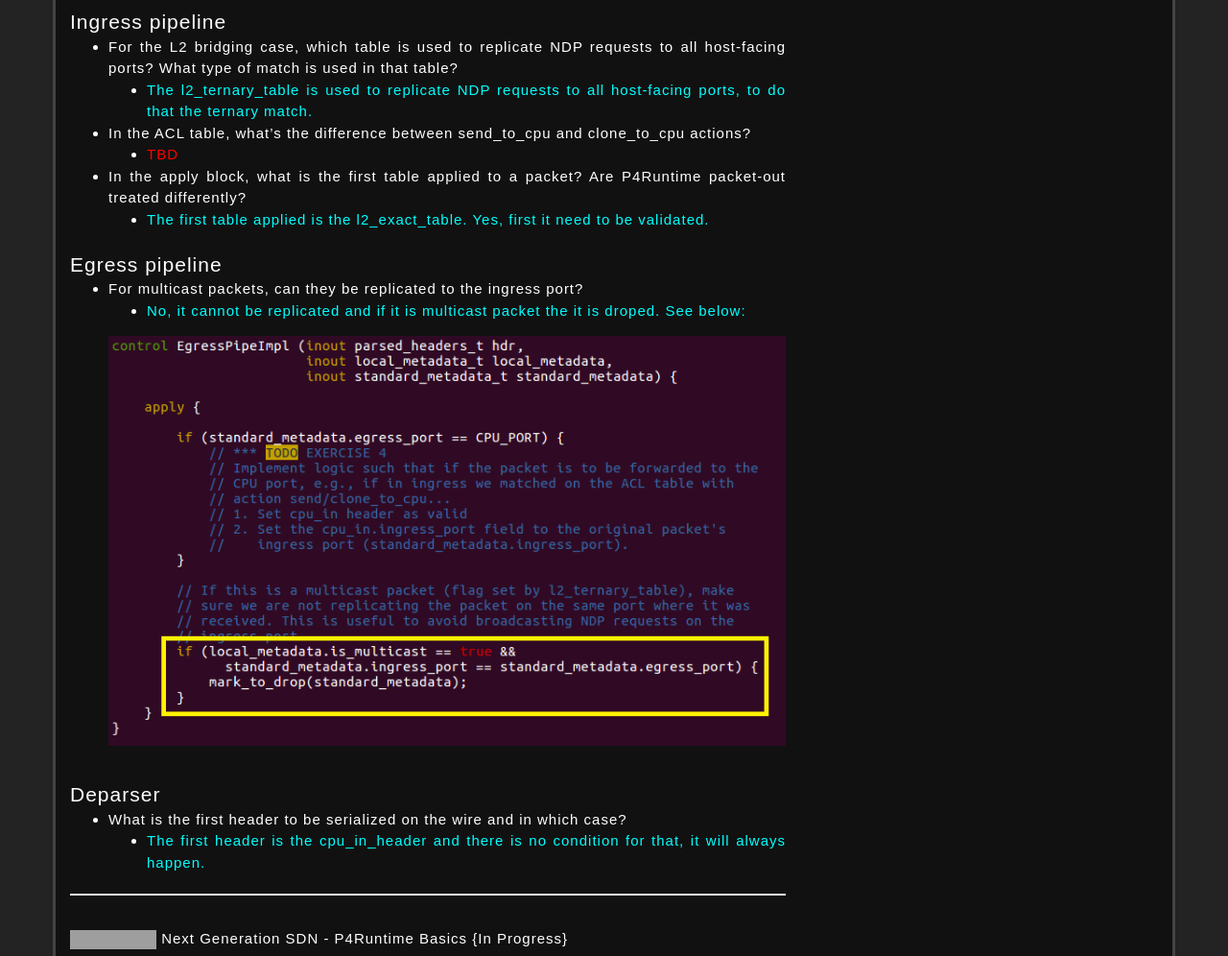
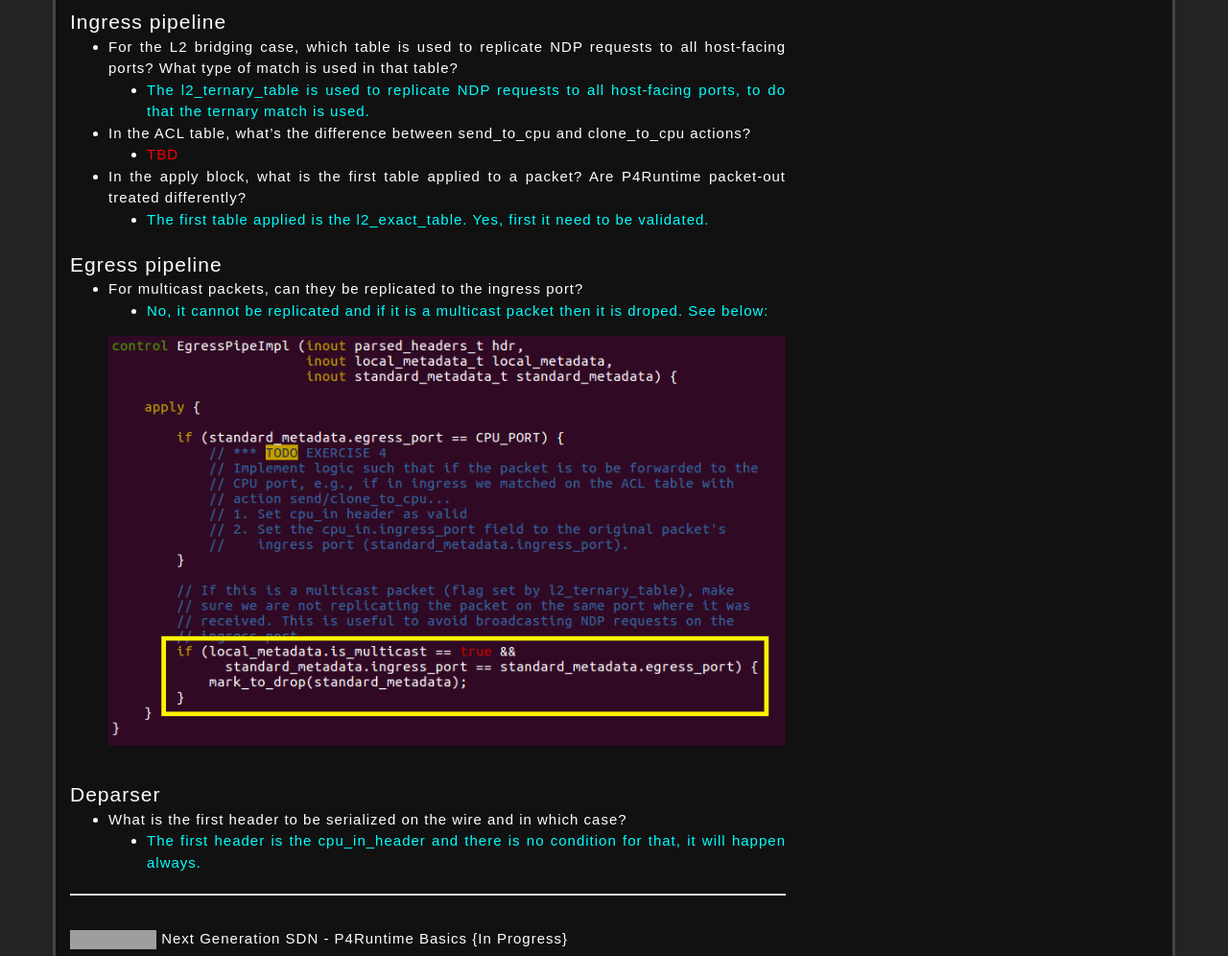
Before and after one commit to dr-kino/dr-kino.github.io, a Jekyll site: the page built from _posts/2021-03-30-next-generation-sdn-exercise-one.markdown, in a window 1280 px wide and 1400 px high, scrolled down 2898 px. Shown: the part 175-1171 px from the top of the window at 96% size. Built offline with Jekyll 4.4.1, drawn with Linux system fonts in a browser that asks for light colours; nearby versions of some CDN libraries; comment, search, counter and statistics services are not loaded; grey boxes are pictures that could not be loaded.

Commit message:
Fixing typo issues

```diff
--- a/_posts/2021-03-30-next-generation-sdn-exercise-one.markdown
+++ b/_posts/2021-03-30-next-generation-sdn-exercise-one.markdown
@@ -71,7 +71,7 @@ The implementation already provides logic for L2 bridging and ACL behaviors. We
 ### Ingress pipeline
 
 * For the L2 bridging case, which table is used to replicate NDP requests to all host-facing ports? What type of match is used in that table?
-    * <span style="color:cyan">The l2_ternary_table is used to replicate NDP requests to all host-facing ports, to do that the ternary match.</span>
+    * <span style="color:cyan">The l2_ternary_table is used to replicate NDP requests to all host-facing ports, to do that the ternary match is used.</span>
 
 * In the ACL table, what's the difference between send_to_cpu and clone_to_cpu actions?
     * <span style="color:red">TBD</span>
@@ -82,10 +82,10 @@ The implementation already provides logic for L2 bridging and ACL behaviors. We
 ### Egress pipeline
 
 * For multicast packets, can they be replicated to the ingress port?
-    * <span style="color:cyan">No, it cannot be replicated and if it is multicast packet the it is droped. See below:</span>
+    * <span style="color:cyan">No, it cannot be replicated and if it is a multicast packet then it is droped. See below:</span>
     <div style="text-align:center"><img src="/images/posts/00019-I.png" /></div>
 
 ### Deparser
 
 * What is the first header to be serialized on the wire and in which case?
-    * <span style="color:cyan">The first header is the cpu_in_header and there is no condition for that, it will always happen.</span>
+    * <span style="color:cyan">The first header is the cpu_in_header and there is no condition for that, it will happen always.</span>
```
